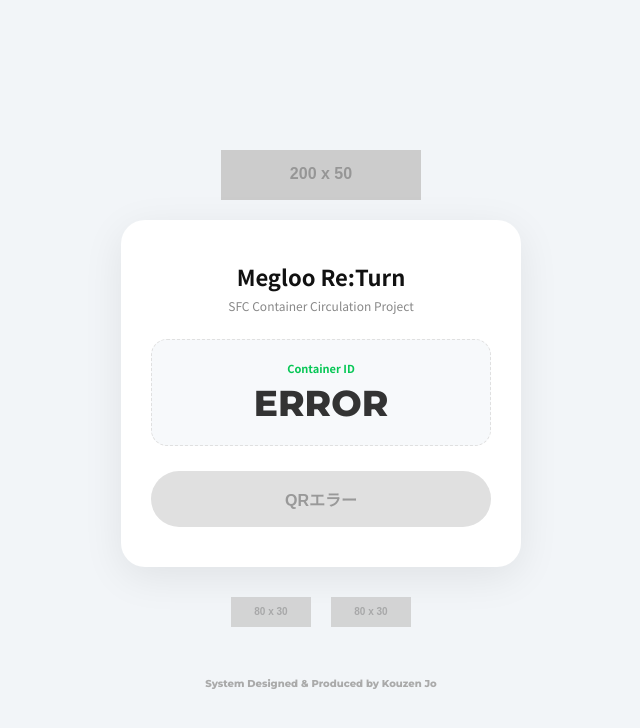
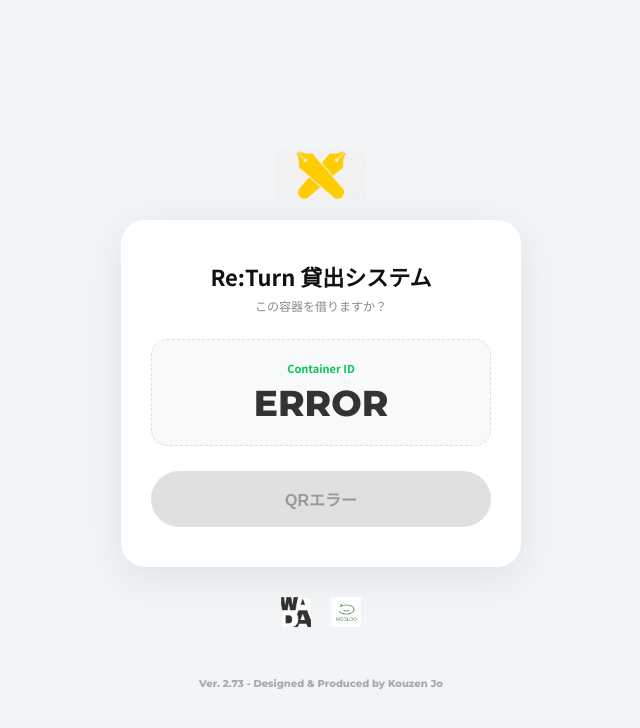
Before and after one commit to Joe-Xuu/megloo-app, a plain HTML site: page index.html in a window 1280 px wide. Shown: the whole page, without its empty margins (319-959 px from the left). Drawn offline with Linux system fonts and the light colour scheme; placeholder pictures from the web are drawn by us.

Commit message:
UI improve

```diff
--- a/index.html
+++ b/index.html
@@ -158,12 +158,12 @@
       <div class="splash-text">Re:Turn</div>
     </div>
 
-    <img src="https://via.placeholder.com/200x50?text=SFC+LOGO" class="top-logo" alt="Keio SFC">
+    <img src="sfc_logo.png" class="top-logo" alt="Keio SFC">
 
     <div class="card" id="main-card">
       <div id="borrow-view">
-        <h1>Megloo Re:Turn</h1>
-        <p class="subtitle">SFC Container Circulation Project</p>
+        <h1>Re:Turn 貸出システム</h1>
+        <p class="subtitle">この容器を借りますか？</p>
 
         <div class="id-wrapper">
           <span class="label">Container ID</span>
@@ -194,12 +194,12 @@
     </div>
 
     <div class="bottom-logos">
-      <img src="https://via.placeholder.com/80x30?text=LAB" class="small-logo" alt="Lab Logo">
-      <img src="https://via.placeholder.com/80x30?text=Megloo" class="small-logo" alt="Megloo Logo">
+      <img src="lab_logo.png" class="small-logo" alt="Lab Logo">
+      <img src="megloo_logo.png" class="small-logo" alt="Megloo Logo">
     </div>
 
     <div class="credit">
-      System Designed & Produced by Kouzen Jo
+      Ver. 2.73 - Designed & Produced by Kouzen Jo
     </div>
 
     <script>
@@ -246,7 +246,7 @@
       function readyToGo() {
         const btn = document.getElementById('btn-borrow');
         btn.disabled = false;
-        btn.innerText = "はい (借りる)";
+        btn.innerText = "はい";
       }
 
       function handleBorrow() {
```
Also changed, not shown: lab_logo.png (added), megloo_logo.png (added), sfc_logo.png (renamed from keio_logo.png), 1 other file.
